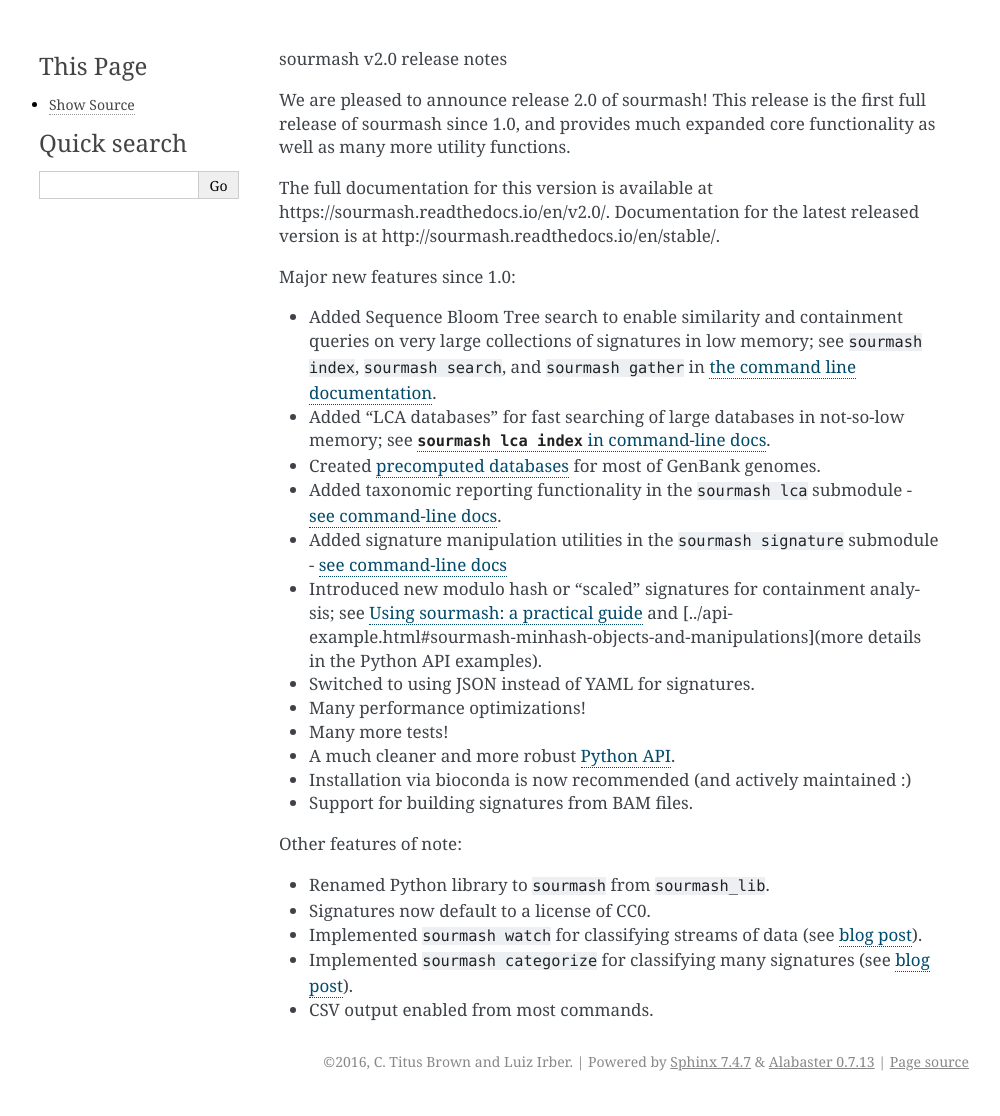
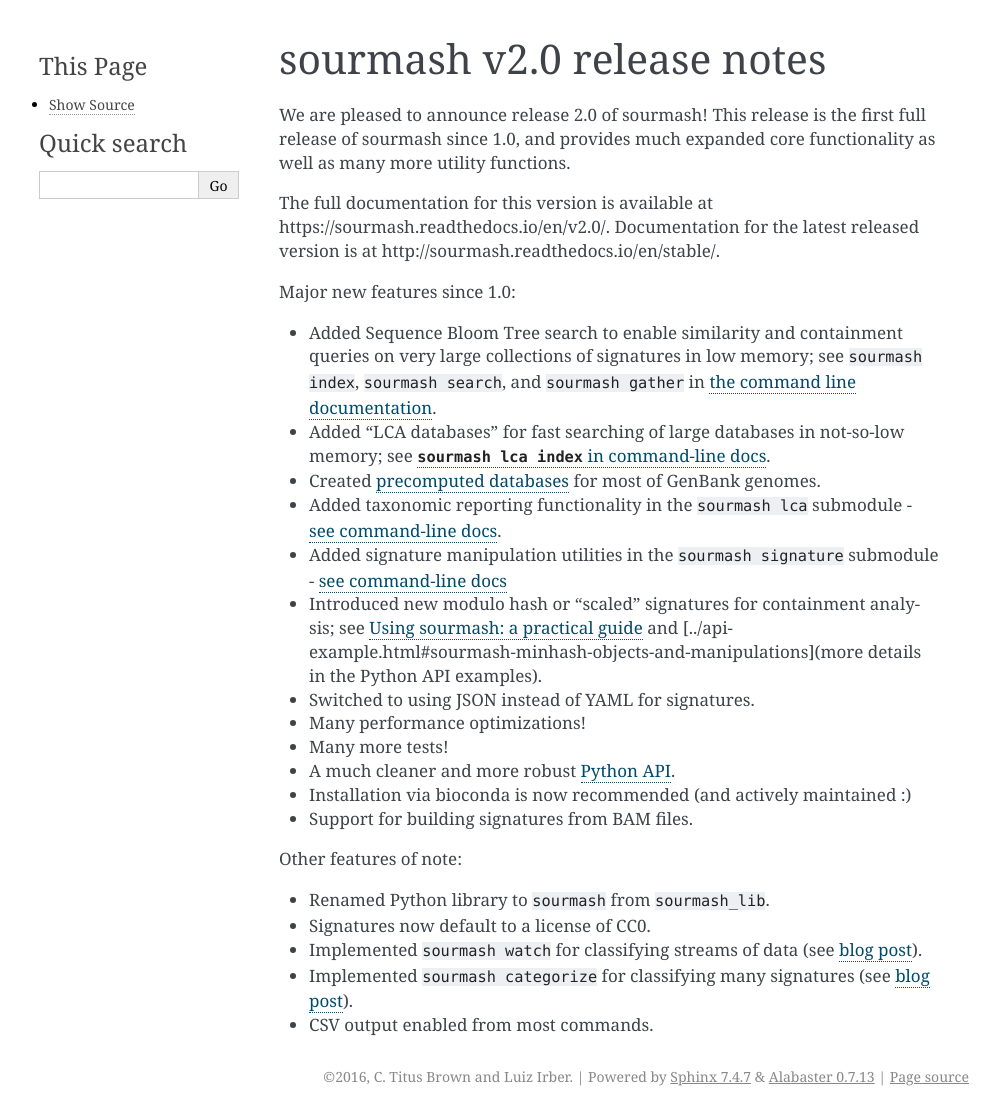
Before and after one commit to sourmash-bio/sourmash, a Sphinx documentation site: the page built from doc/release-notes/sourmash-2.0.md, in a window 1280 px wide. Shown: the whole page, without its empty margins (141-1141 px from the left). Built offline with Sphinx 7.4.7, drawn with Linux system fonts in a browser that asks for light colours; pages that are not in the unit, such as notebooks, are missing from menus.

Commit message:
title it

```diff
--- a/doc/release-notes/sourmash-2.0.md
+++ b/doc/release-notes/sourmash-2.0.md
@@ -1,4 +1,4 @@
-sourmash v2.0 release notes
+# sourmash v2.0 release notes
 
 We are pleased to announce release 2.0 of sourmash!  This release is the
 first full release of sourmash since 1.0, and provides much expanded
```
